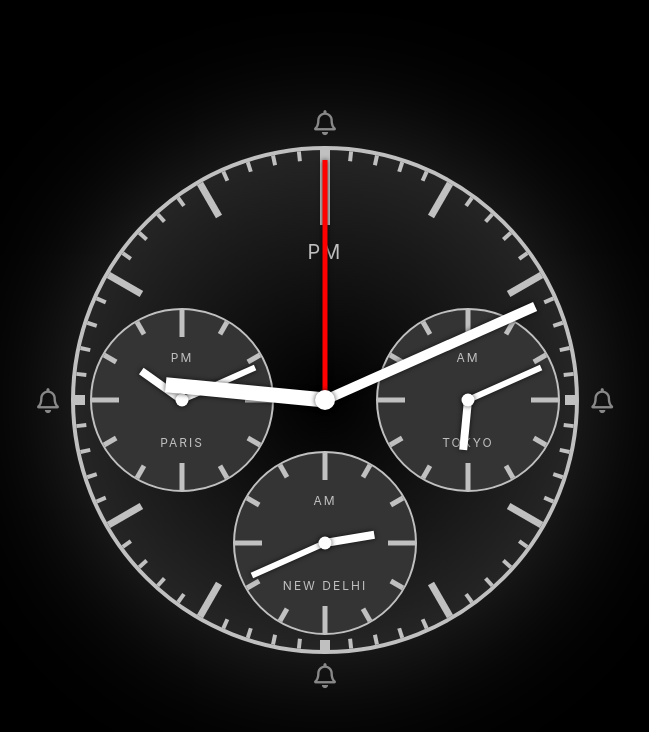
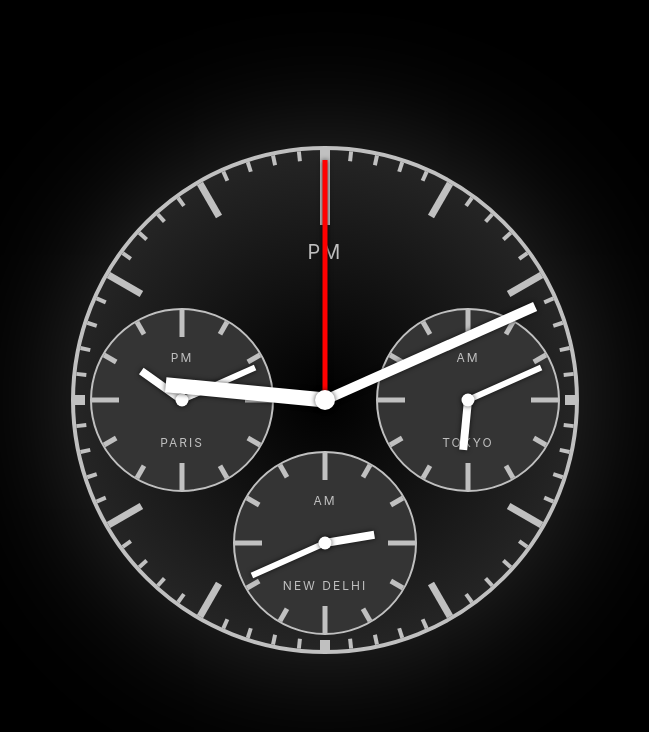
Before and after one commit to domb5041/chain-that-clocks, a React (Create React App) app: page / in a window 1280 px wide. Shown: the top 732 px of the page, without its empty margins (315-964 px from the left). Built offline with nearby package versions, Linux system fonts and the light colour scheme.

Commit message:
fixed distortion on small window, removed bells

```diff
--- a/src/Dials.styled.js
+++ b/src/Dials.styled.js
@@ -8,6 +8,7 @@ export const MainDial = styled.div`
     position: relative;
     background-image: radial-gradient(transparent, #343434);
     box-shadow: 0 0 140px #343434;
+    flex-shrink: 0;
 `;
 
 export const SubDial = styled.div`
--- a/src/MainDial.js
+++ b/src/MainDial.js
@@ -27,10 +27,7 @@ export default function MainDial() {
 
     return (
         <styled.MainDial>
-            <styled.Bell
-                className={alert ? 'fas fa-bell' : 'far fa-bell'}
-                alert={alert}
-            />
+            {alert && <styled.Bell className='far fa-bell' alert={alert} />}
             <styled.AmPm>{getAmPm(0)}</styled.AmPm>
             {mainTickData.map((tick, i) => (
                 <styled.Tick tick={tick} key={i}>
--- a/src/SubDial.js
+++ b/src/SubDial.js
@@ -27,11 +27,13 @@ export default function SubDial({ position, city, offset }) {
     return (
         <styled.SubDial position={position}>
             <styled.AmPm subDial>{getAmPm(offset)}</styled.AmPm>
-            <styled.Bell
-                className={alert ? 'fas fa-bell' : 'far fa-bell'}
-                alert={alert}
-                position={position}
-            />
+            {alert && (
+                <styled.Bell
+                    className='far fa-bell'
+                    alert={alert}
+                    position={position}
+                />
+            )}
             <styled.City>{city}</styled.City>
             {subTickData.map((tick, i) => (
                 <styled.Tick tick={tick} key={i}>
```
